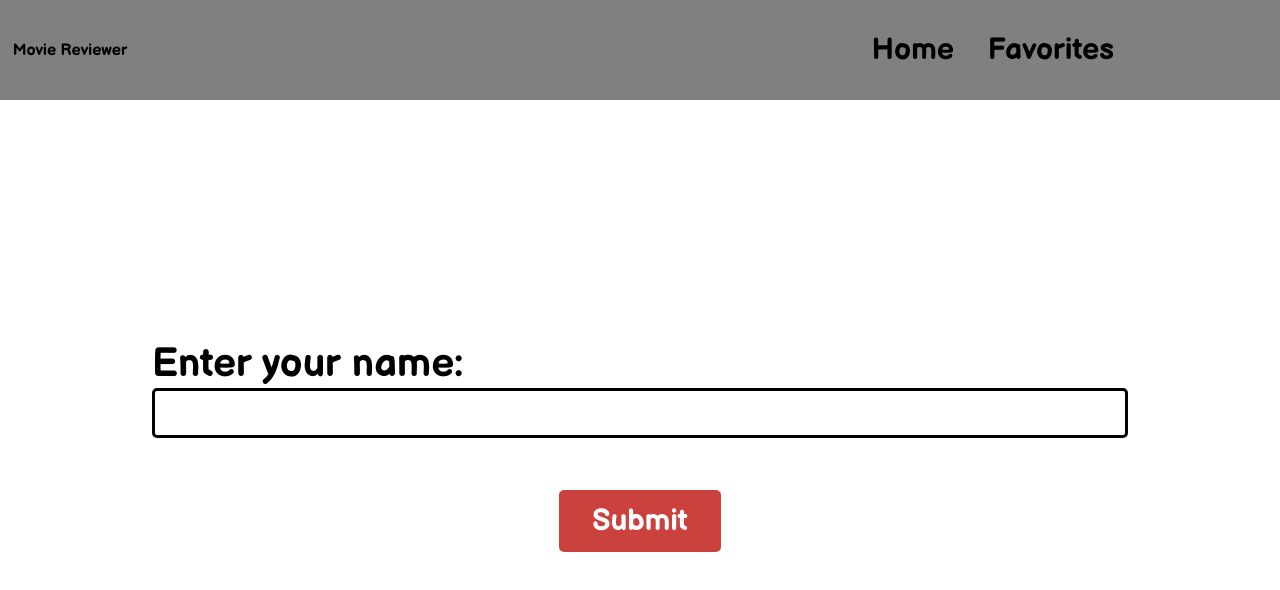
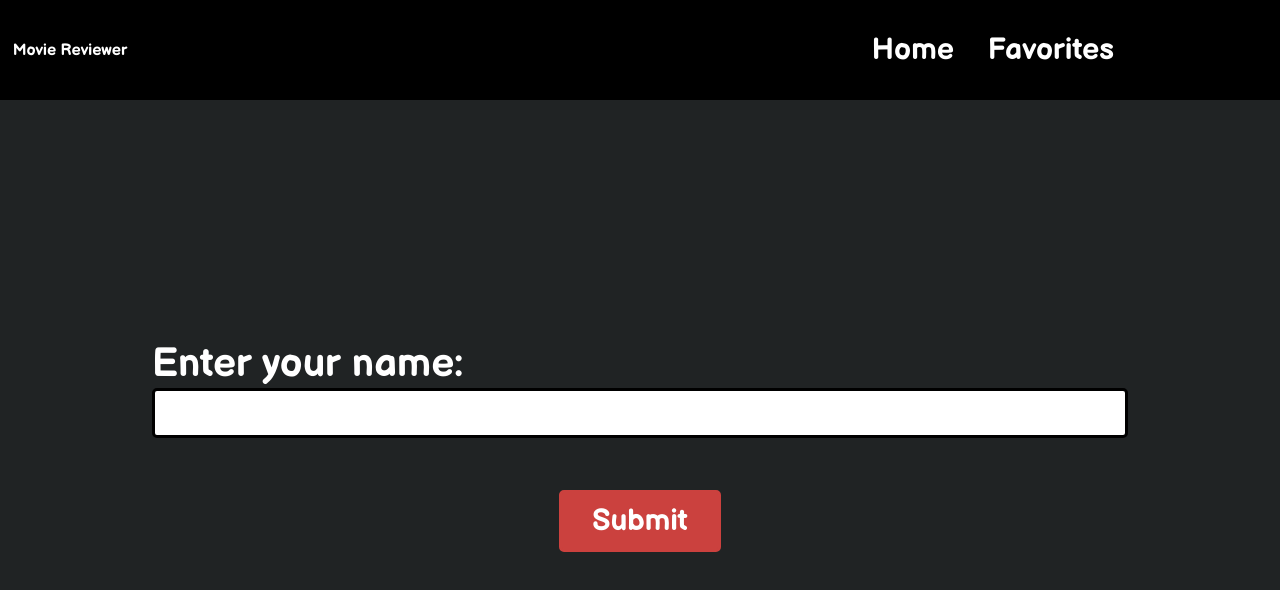
Before and after one commit to josh-tjiauw/ajax-project, a website: page index.html in a window 1280 px wide. Drawn offline with Linux system fonts and the light colour scheme; no server answers.

Commit message:
channged BG color to dark theme

```diff
--- a/css/reset.css
+++ b/css/reset.css
@@ -4,4 +4,5 @@
 
 body {
   margin: 0;
+  background-color:#202324;
 }
--- a/css/styles.css
+++ b/css/styles.css
@@ -1,5 +1,5 @@
 nav{
-  background-color: gray;
+  background-color: black;
   position: relative;
 }
 
@@ -21,6 +21,7 @@ nav{
 
 .header-text, .subheader-text, .nav-text{
   font-family: 'Balsamiq Sans', cursive;
+  color: white;
 }
 
 .nav-text {
@@ -37,7 +38,8 @@ nav{
 #home-button, #favorites-button {
   border: none;
   font-family: 'Balsamiq Sans', cursive;
-  background-color: gray;
+  background-color: black;
+  color: white;
   height: 100%;
 }
 
@@ -114,7 +116,6 @@ nav{
 
 @media screen and (max-width: 320px){
   nav{
-  background-color: gray;
   height: 75px;
   position: relative;
 }
@@ -183,7 +184,6 @@ nav{
 
 @media screen and (min-width: 375px){
   nav{
-  background-color: gray;
   height: 75px;
   position: relative;
 }
--- a/js/main.js
+++ b/js/main.js
@@ -59,7 +59,6 @@ function getMovie(name) {
   xhr.responseType = 'json';
   xhr.send();
   xhr.addEventListener('load', function () {
-    console.log(xhr.response.Title, xhr.response.imdbID);
     if (xhr.response.Genre.split(',')[0] === 'Animation') {
       arrayAnimation.push(xhr.response);
       display('animation', xhr.response);
@@ -232,5 +231,3 @@ window.addEventListener('beforeunload', function (event) {
   var dataJSON = JSON.stringify(data);
   localStorage.setItem('movie', dataJSON);
 });
-
-console.log(arrayDocumentary);
```
